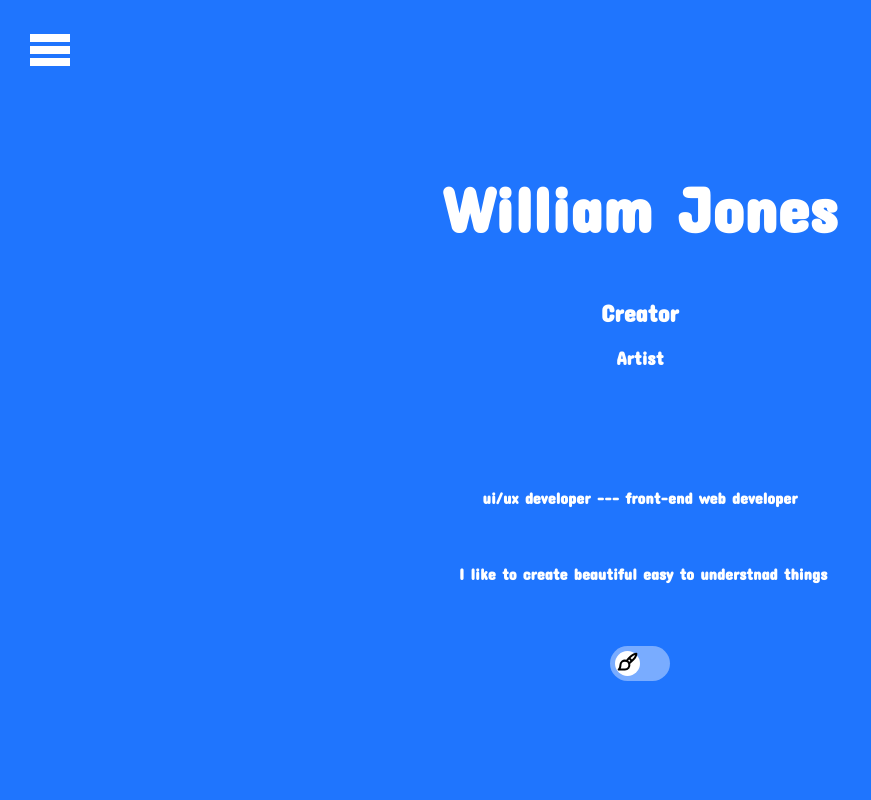
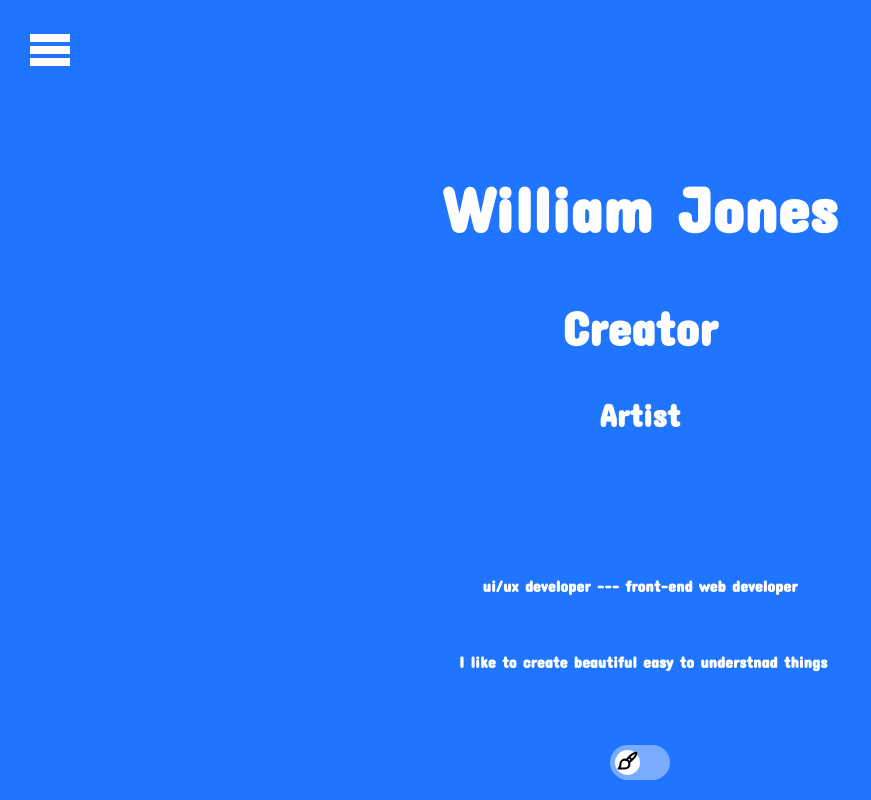
Before and after one commit to the3hrill/willportfolio-app, a React (Create React App) app: page / in a window 1280 px wide. Shown: the whole page, without its empty margins (0-871 px from the left). Built offline with nearby package versions, Linux system fonts and the light colour scheme; a web font is replaced by a local one.

Commit message:
changes font sizes on homepage

```diff
--- a/src/components/Homepage.js
+++ b/src/components/Homepage.js
@@ -31,7 +31,10 @@ function Homepage({ isFlipped, flip }) {
           ) : (
             <TextAnimation style={{ whiteSpace: 'nowrap' }} />
           )}
-          <h2 className={isFlipped ? 'colorChange' : 'colorChangeReverse'}>
+          <h2
+            className={isFlipped ? 'colorChange' : 'colorChangeReverse'}
+            style={{ fontSize: '3em' }}
+          >
             Creator
           </h2>
           {/*   <motion.h3
@@ -42,6 +45,7 @@ function Homepage({ isFlipped, flip }) {
         </motion.h3> */}
           {isFlipped ? (
             <motion.h3
+              style={{ fontSize: '2rem' }}
               className="coderChange"
               whileHover={{ scale: 1.3, x: 50, rotateY: 70 }}
               transition={{ duration: 0.5 }}
@@ -50,6 +54,7 @@ function Homepage({ isFlipped, flip }) {
             </motion.h3>
           ) : (
             <motion.h3
+              style={{ fontSize: '2rem' }}
               className="artistChange"
               whileHover={{ scale: 1.1, x: -50, rotateY: -70 }}
               transition={{ duration: 0.5 }}
@@ -58,14 +63,14 @@ function Homepage({ isFlipped, flip }) {
             </motion.h3>
           )}
         </motion.div>
-        <div className="sub-header-text">
+        <section className="sub-header-text">
           <TextAnimationThree>
             <p className="HomepageContent">
               ui/ux developer --- front-end web developer
             </p>
             <p> I like to create beautiful easy to understnad things</p>
           </TextAnimationThree>
-        </div>
+        </section>
 
         <ToggleButton onClick={flip} />
       </motion.header>
```
